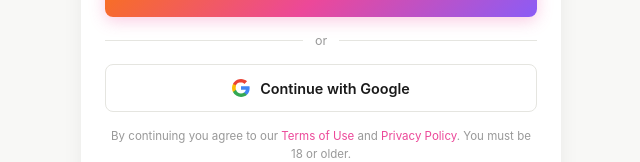
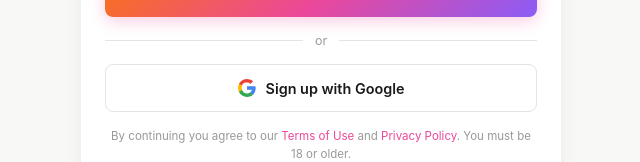
Before and after one commit to salumastake-code/numble-react, a React (Vite) app: page /auth in a window 1280 px wide. Shown: the part 936-1098 px from the top of the page, without its empty margins (319-959 px from the left). Built offline with nearby package versions, Linux system fonts and the light colour scheme.

Commit message:
style: Google button — 'Sign up with Google' on register tab, 'Sign in with Google' on login tab

```diff
--- a/src/pages/Auth.jsx
+++ b/src/pages/Auth.jsx
@@ -217,7 +217,7 @@ export default function Auth() {
             <div className="auth-divider"><span>or</span></div>
 
             <button className="btn-google" onClick={signInWithGoogle} type="button">
-              {GOOGLE_ICON} Continue with Google
+              {GOOGLE_ICON} Sign up with Google
             </button>
 
             <p className="auth-legal">By continuing you agree to our <a href="/terms" target="_blank" rel="noopener">Terms of Use</a> and <a href="/privacy" target="_blank" rel="noopener">Privacy Policy</a>. You must be 18 or older.</p>
@@ -262,7 +262,7 @@ export default function Auth() {
             <div className="auth-divider"><span>or</span></div>
 
             <button className="btn-google" onClick={signInWithGoogle} type="button">
-              {GOOGLE_ICON} Continue with Google
+              {GOOGLE_ICON} Sign in with Google
             </button>
 
             <p className="auth-switch-link">Don't have an account? <a href="#" onClick={e => { e.preventDefault(); setMode('register'); }}>Create one</a></p>
```
